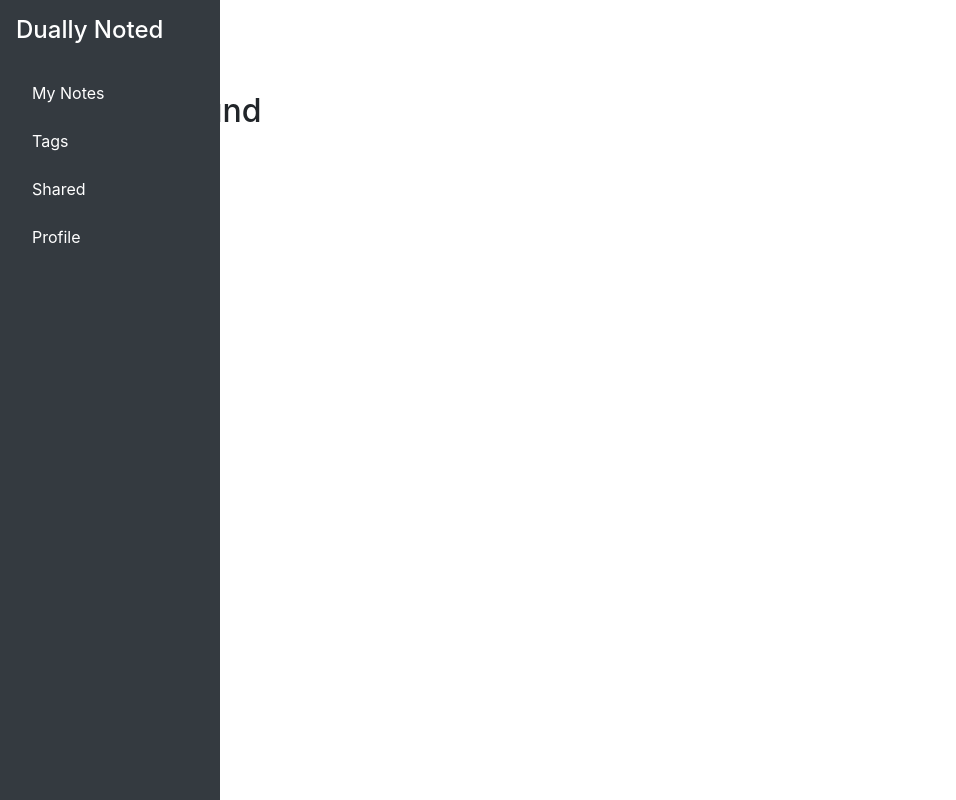
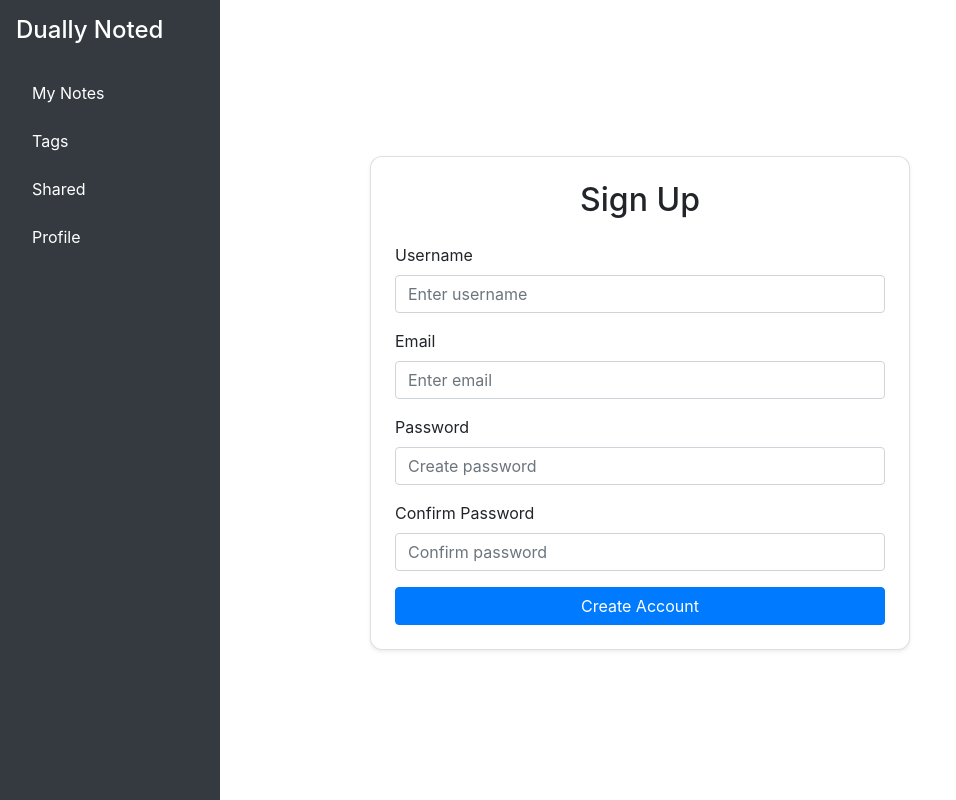
Before and after one commit to SnappyJumper/dually-noted, a React (Create React App) app: page /signup in a window 1280 px wide. Before the commit this address had no page. Shown: the whole page, without its empty margins (0-956 px from the left). Built offline with nearby package versions, Linux system fonts and the light colour scheme.

Commit message:
created the SignUpForm.js and added its route, moved my custom CSS files into one folder and did the same with my pages

```diff
--- a/src/App.js
+++ b/src/App.js
@@ -2,6 +2,8 @@
 import { BrowserRouter as Router, Route, Switch } from "react-router-dom";
 import SideNav from "./components/SideNav";
 import Button from "react-bootstrap/Button";
+import './api/axiosDefaults';
+import SignUpForm from "./pages/auth/SignUpForm";
 
 const Home = () => (
   <div>
@@ -29,6 +31,7 @@
           <Route path="/tags" component={Tags} />
           <Route path="/shared" component={Shared} />
           <Route path="/profile" component={Profile} />
+          <Route exact path="/signup" render={() =><SignUpForm />} />
           <Route path="*" component={() => <h2>404 Not Found</h2>} />
         </Switch>
       </div>
--- /dev/null
+++ b/src/api/axiosDefaults.js
@@ -0,0 +1,5 @@
+import axios from "axios";
+
+axios.defaults.baseURL = 'https://dually-noted-f734097d9d34.herokuapp.com/'
+axios.defaults.headers.post['Content-Type'] = 'multipart/form-data';
+axios.defaults.withCredentials = true;
--- a/src/components/SideNav.jsx
+++ b/src/components/SideNav.jsx
@@ -3,7 +3,8 @@
 import React, { useState } from 'react';
 import { Navbar, Nav, Collapse, Button } from 'react-bootstrap';
 import { NavLink } from 'react-router-dom';
-import './SideNav.css';
+import '../styles/SideNav.css';
+
 
 const SideNav = () => {
   const [open, setOpen] = useState(false);
--- /dev/null
+++ b/src/pages/auth/SignUpForm.js
@@ -0,0 +1,120 @@
+import React, { useState } from 'react';
+import { Form, Button, Container, Row, Col, Alert, Card } from 'react-bootstrap';
+import axios from 'axios';
+import '../../styles/SignUpForm.css';
+
+const Signup = () => {
+  const [formData, setFormData] = useState({
+    username: '',
+    email: '',
+    password: '',
+    confirmPassword: ''
+  });
+
+  const [error, setError] = useState('');
+  const [success, setSuccess] = useState(false);
+
+  const handleChange = (e) => {
+    setFormData({ ...formData, [e.target.name]: e.target.value });
+    setError('');
+  };
+
+  const handleSubmit = async (e) => {
+    e.preventDefault();
+
+    if (formData.password !== formData.confirmPassword) {
+      setError('Passwords do not match.');
+      return;
+    }
+
+    try {
+      const response = await axios.post(`${process.env.REACT_APP_API_URL}/auth/signup/`, {
+        username: formData.username,
+        email: formData.email,
+        password: formData.password
+      });
+
+      if (response.status === 201 || response.status === 200) {
+        setSuccess(true);
+        setFormData({ username: '', email: '', password: '', confirmPassword: '' });
+      }
+    } catch (err) {
+      setError(err.response?.data?.detail || 'Something went wrong.');
+    }
+  };
+
+  return (
+    <Container className="signup-container">
+      <Row className="justify-content-center mt-5">
+        <Col xs={12} md={6}>
+          <Card className="p-4 shadow-sm">
+            <h2 className="mb-4 text-center">Sign Up</h2>
+
+            {error && <Alert variant="danger">{error}</Alert>}
+            {success && (
+              <Alert variant="success">
+                Account created! You can now <a href="/login">log in</a>.
+              </Alert>
+            )}
+
+            <Form onSubmit={handleSubmit}>
+              <Form.Group controlId="username" className="mb-3">
+                <Form.Label>Username</Form.Label>
+                <Form.Control
+                  type="text"
+                  name="username"
+                  placeholder="Enter username"
+                  value={formData.username}
+                  onChange={handleChange}
+                  required
+                />
+              </Form.Group>
+
+              <Form.Group controlId="email" className="mb-3">
+                <Form.Label>Email</Form.Label>
+                <Form.Control
+                  type="email"
+                  name="email"
+                  placeholder="Enter email"
+                  value={formData.email}
+                  onChange={handleChange}
+                  required
+                />
+              </Form.Group>
+
+              <Form.Group controlId="password" className="mb-3">
+                <Form.Label>Password</Form.Label>
+                <Form.Control
+                  type="password"
+                  name="password"
+                  placeholder="Create password"
+                  value={formData.password}
+                  onChange={handleChange}
+                  required
+                />
+              </Form.Group>
+
+              <Form.Group controlId="confirmPassword" className="mb-3">
+                <Form.Label>Confirm Password</Form.Label>
+                <Form.Control
+                  type="password"
+                  name="confirmPassword"
+                  placeholder="Confirm password"
+                  value={formData.confirmPassword}
+                  onChange={handleChange}
+                  required
+                />
+              </Form.Group>
+
+              <Button variant="primary" type="submit" block="true">
+                Create Account
+              </Button>
+            </Form>
+          </Card>
+        </Col>
+      </Row>
+    </Container>
+  );
+};
+
+export default Signup;
--- /dev/null
+++ b/src/styles/SignUpForm.css
@@ -0,0 +1,8 @@
+.signup-container {
+    margin-top: 4rem;
+    margin-bottom: 4rem;
+  }
+
+  .signup-container .card {
+    border-radius: 0.75rem;
+  }
```
Also changed, not shown: src/styles/SideNav.css (renamed from src/components/SideNav.css).
